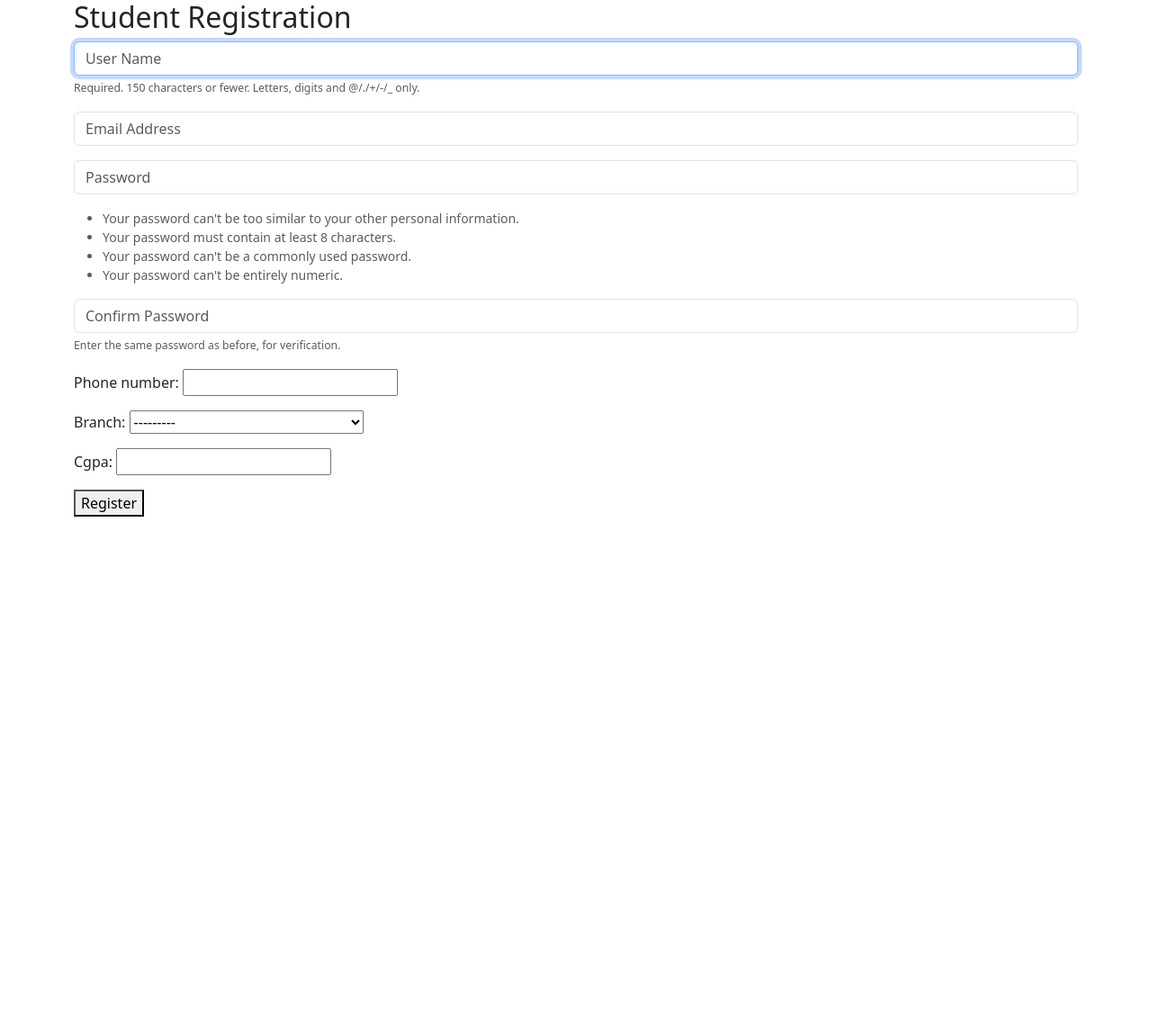
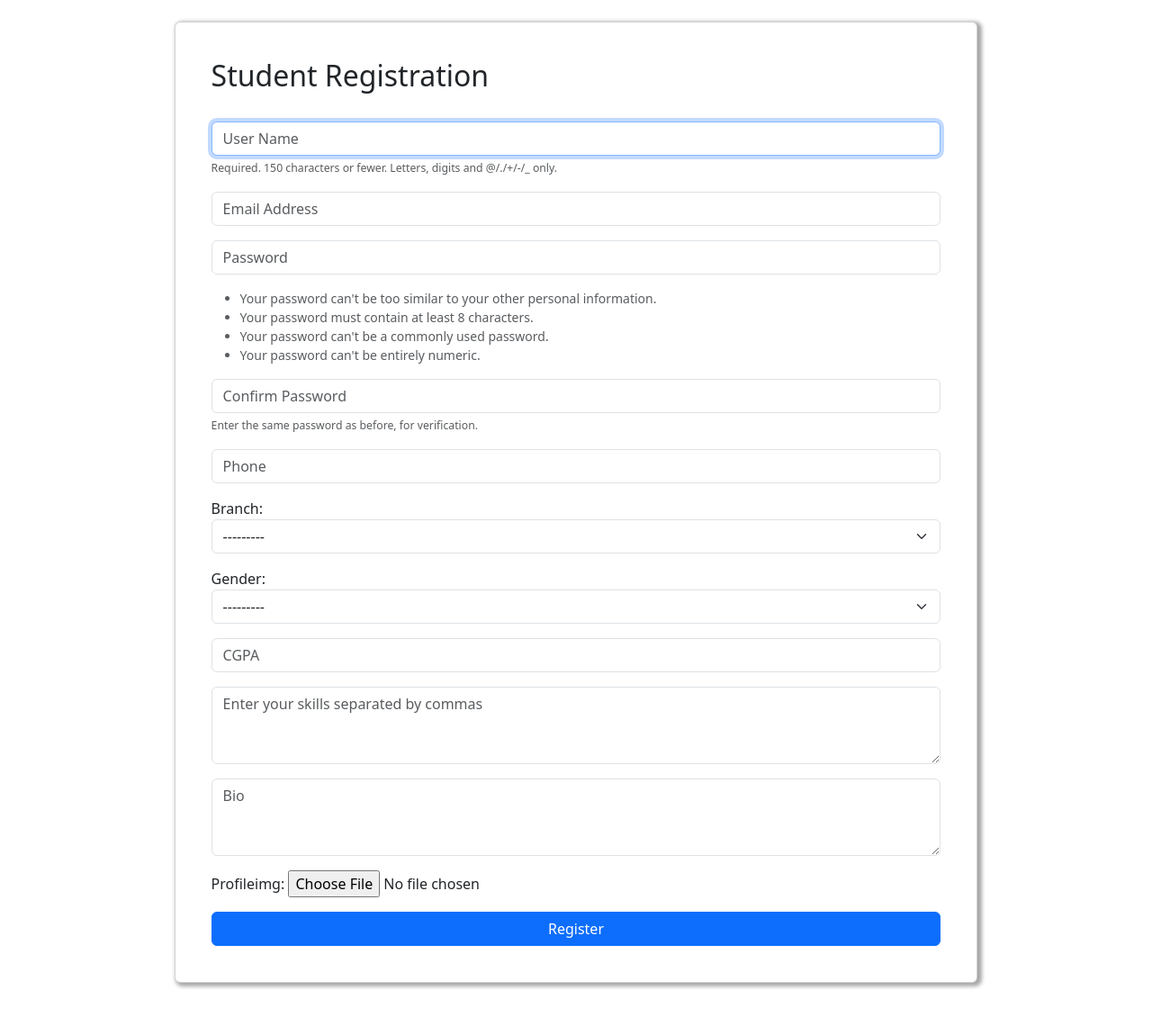
Before and after one commit to PrajnaV/placement-management-system, a Django app: page /stu_register/ in a window 1280 px wide. Shown: the whole page at 90% size. Before the commit the page ends 574 px from the top, so only its background shows below. Run offline with Django 5.2, Linux system fonts and the light colour scheme.

Commit message:
Student registration

```diff
--- a/placement/forms.py
+++ b/placement/forms.py
@@ -30,9 +30,38 @@ class UserForm(UserCreationForm):
         self.fields['password2'].help_text = '<span class="form-text text-muted"><small>Enter the same password as before, for verification.</small></span>'
 
 class StudentProfileForm(forms.ModelForm):
+    phone_number = forms.CharField(required=True, widget=forms.widgets.TextInput(attrs={"placeholder":"Phone", "class":"form-control"}), label="")
+    cgpa = forms.FloatField(required=True, widget=forms.widgets.TextInput(attrs={"placeholder":"CGPA", "class":"form-control"}), label="")
+    skills = forms.CharField(required=False,widget=forms.Textarea(attrs={
+            "placeholder": "Enter your skills separated by commas",
+            "class": "form-control",
+            "rows": 3
+        }),
+        label=""
+    )
+    bio = forms.CharField(required=False,widget=forms.Textarea(attrs={
+            "placeholder": "Bio",
+            "class": "form-control",
+            "rows": 3
+        }),
+        label=""
+    )
+
     class Meta:
         model = StudentProfile
-        fields = ('phone_number', 'branch', 'cgpa')
+        fields = ( 'phone_number','branch','gender','cgpa','skills','bio','profileimg')
+
+    def __init__(self, *args, **kwargs):
+        super(StudentProfileForm, self).__init__(*args, **kwargs)
+
+        # Customize the label and attributes for a specific field
+        self.fields['branch'].label = 'Branch'
+        self.fields['branch'].widget.attrs.update({'class': 'form-select'})
+        self.fields['branch'].label_tag = '<label  class="form-label">%s</label>' % ( self.fields['branch'].label)
+
+        self.fields['gender'].label = 'Gender'
+        self.fields['gender'].widget.attrs.update({'class': 'form-select'})
+        self.fields['gender'].label_tag = '<label  class="form-label">%s</label>' % ( self.fields['gender'].label)
 
 
 class CompanyProfileForm(forms.ModelForm):
--- a/placement/models.py
+++ b/placement/models.py
@@ -1,5 +1,6 @@
 from django.db import models
 from django.contrib.auth.models import User
+from django.core.validators import MaxValueValidator,MinValueValidator
 
 class StudentProfile(models.Model):
     branch_choices = (
@@ -20,15 +21,15 @@ class StudentProfile(models.Model):
         ('mtech','M.Tech'),
     )
     user = models.OneToOneField(User, on_delete=models.CASCADE)
-    email = models.EmailField()
+    email = models.EmailField(max_length=200,null=True)
     phone_number = models.CharField(max_length=10)
-    branch = models.CharField(blank=False, choices=branch_choices)
-    gender=models.CharField(blank=False, choices=gender,max_length=10)
-    cgpa = models.FloatField()
-    degree = models.CharField(blank=False,choices=degree_options)
+    branch = models.CharField(blank=True, choices=branch_choices)
+    gender=models.CharField(blank=True, choices=gender,max_length=10)
+    cgpa = models.FloatField(validators=[MinValueValidator(0),MaxValueValidator(10)],blank=False,help_text='*required')
+
     skills = models.TextField(blank=True)
     bio = models.TextField(blank=True)
-    profileimg = models.ImageField(upload_to='images',default='blank_user.png')
+    profileimg = models.ImageField(upload_to='student',default='blank_user.png')
 
     def __str__(self):
         return self.user.username
--- a/placement/templates/studentregister.html
+++ b/placement/templates/studentregister.html
@@ -1,14 +1,29 @@
 {% extends 'basic.html' %}
+{% block css%}
+.card{
+    width:80%;
+    margin:auto;
+    padding:40px;
+    box-shadow:3px 2px 4px 2px rgba(0,0,0,0.35);
+}
+{% endblock %}
 {% block body %}
 <div class="container">
+    <br>
+    <div class="card">
     <h2>Student Registration</h2>
-    <form method="post">
+    <br>
+    <form method="post"enctype="multipart/form-data">
         {% csrf_token %}
-
-        {% if form.errors %}
+        {% if user_form.errors or profile_form.errors %}
                 <div class="alert alert-warning alert-dismissible fade show" role="alert">
                   Your Form Has Errors
-                  {% for field in form %}
+                  {% for field in user_form %}
+                      {% if field.errors %}
+                          {{ field.errors }}
+                      {% endif %}
+                  {% endfor %}
+                  {% for field in profile_form %}
                       {% if field.errors %}
                           {{ field.errors }}
                       {% endif %}
@@ -16,9 +31,15 @@
                   <button type="button" class="btn-close" data-bs-dismiss="alert" aria-label="Close"></button>
                 </div>
             {% endif %}
+
         {{ user_form.as_p }}
         {{ profile_form.as_p }}
-        <button type="submit">Register</button>
+        <div class="d-grid ">
+        <button type="submit" class="btn btn-primary">Register</button>
+    </div>
     </form>
 </div>
+<br>
+<br>
+</div>
 {% endblock %}
--- a/placement/views.py
+++ b/placement/views.py
@@ -41,7 +41,7 @@ def login_user(request):
 def stu_register(request):
     if request.method == 'POST':
         user_form = UserForm(request.POST)
-        profile_form = StudentProfileForm(request.POST)
+        profile_form = StudentProfileForm(request.POST,request.FILES)
         if user_form.is_valid() and profile_form.is_valid():
             user = user_form.save()
             profile = profile_form.save(commit=False)
--- a/pms/urls.py
+++ b/pms/urls.py
@@ -22,4 +22,4 @@ from django.conf.urls.static import static
 urlpatterns = [
     path('admin/', admin.site.urls),
     path('',include('placement.urls'))
-]+static(settings.MEDIA_URL, document_root=settings.MEDIA_ROOT)
+]+ static(settings.MEDIA_URL, document_root=settings.MEDIA_ROOT)
```
Also changed, not shown: media/student/p1.jpg (added), placement/migrations/0002_studentprofile_bio_studentprofile_degree_and_more.py (added), placement/migrations/0003_alter_studentprofile_cgpa.py (added), placement/migrations/0004_remove_studentprofile_degree.py (added).
